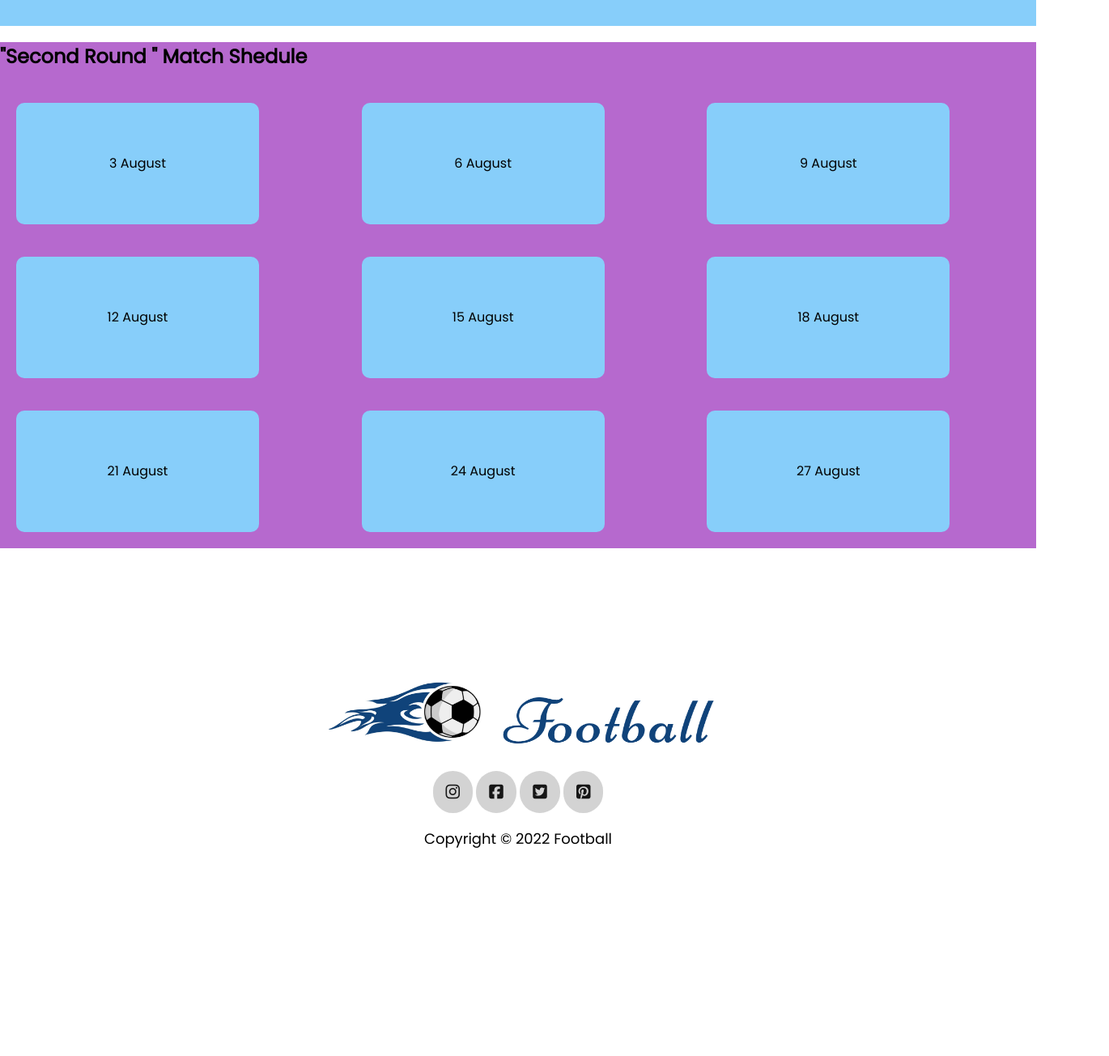
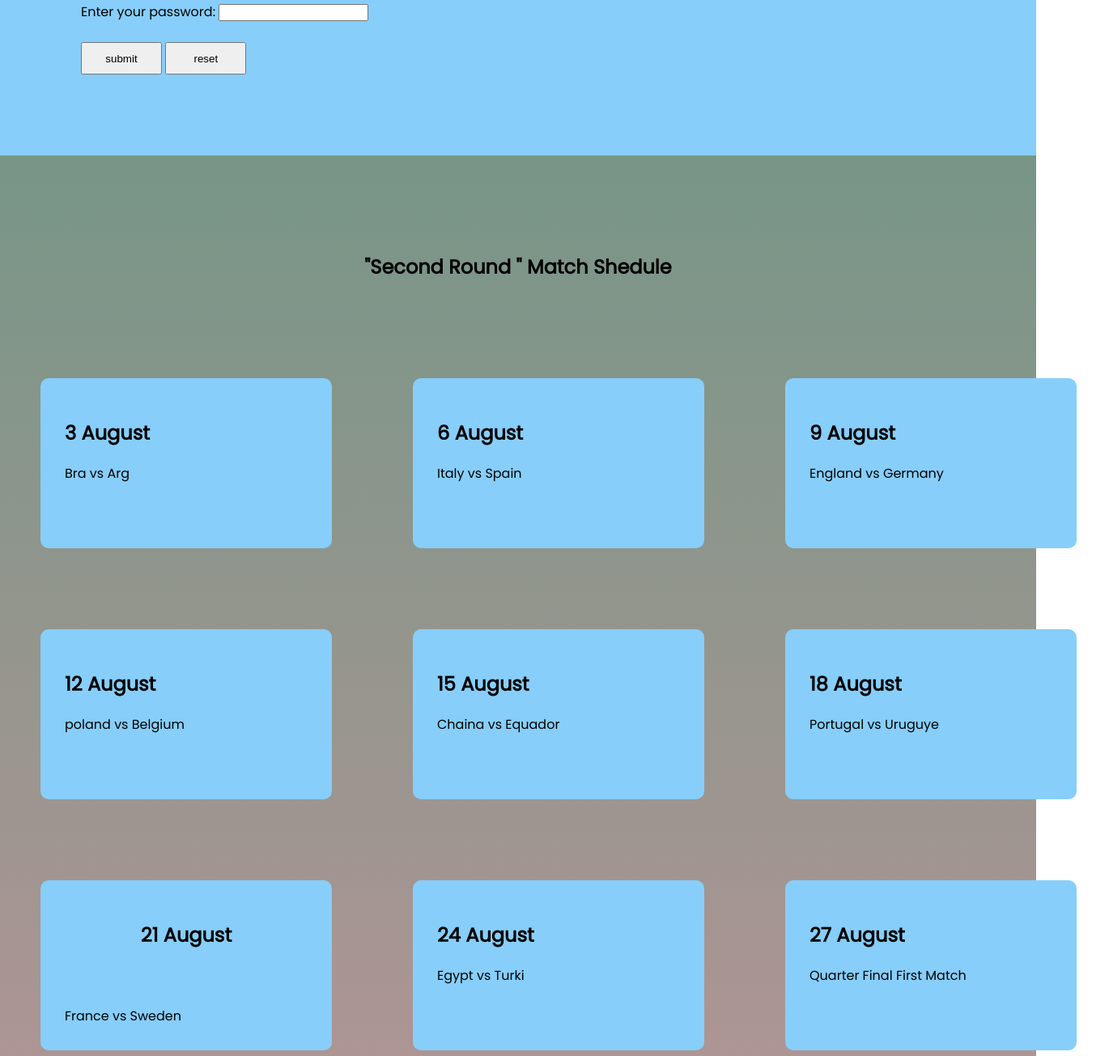
Before and after one commit to jhsayem021/sa-football-repo, a plain HTML site: page index.html in a window 1280 px wide. Shown: the part 3116-4420 px from the top of the page at 81% size, 1370 px wide, since content can reach past the window. Before the commit the page ends 4246 px from the top, so only its background shows below. Drawn offline with Linux system fonts and the light colour scheme.

Commit message:
final added

```diff
--- a/index.html
+++ b/index.html
@@ -117,7 +117,7 @@
         <section class="vote">
             <div class="vote-player-heading">
                 <img src="images/Logo2.png" alt="">
-                <h1>Who gets the Golden boot</h1>
+                <h1>Who gets the Golden Ball !!</h1>
             </div>
             <div class="vote-player">
 
@@ -161,8 +161,10 @@
                     <label for="email">Enter your Email: <input type="email" name="email" id="email"></label><br><br>
                     <label for="password">Enter your password: <input type="password" name="password"
                             id="password"></label><br><br>
-                    <button type="submit">submit</button>
-                    <button type="reset">reset</button>
+                    <div class="btn">
+                        <button type="submit">submit</button>
+                        <button type="reset">reset</button>
+                    </div>
                 </form>
 
             </div>
@@ -174,33 +176,42 @@
             <h1> "Second Round " Match Shedule</h1>
             <div class="calander">
                 <div class="date">
-                    <p>3 August</p>
+                    <h2>3 August</h2>
+                    <p>Bra vs Arg</p>
 
                 </div>
                 <div class="date">
-                    <p>6 August</p>
+                    <h2>6 August</h2>
+                    <p>Italy vs Spain</p>
 
                 </div>
                 <div class="date">
-                    <p>9 August</p>
+                    <h2>9 August</h2>
+                    <p>England vs Germany</p>
                 </div>
                 <div class="date">
-                    <p>12 August</p>
+                    <h2>12 August</h2>
+                    <p>poland vs Belgium</p>
                 </div>
                 <div class="date">
-                    <p>15 August</p>
+                    <h2>15 August</h2>
+                    <p>Chaina vs Equador </p>
                 </div>
                 <div class="date">
-                    <p>18 August</p>
+                    <h2>18 August</h2>
+                    <p>Portugal vs Uruguye</p>
                 </div>
                 <div class="date">
-                    <p>21 August</p>
+                    <h1>21 August</h1>
+                    <p>France vs Sweden</p>
                 </div>
                 <div class="date">
-                    <p>24 August</p>
+                    <h2>24 August</h2>
+                    <p>Egypt vs Turki</p>
                 </div>
                 <div class="date">
-                    <p>27 August</p>
+                    <h2>27 August</h2>
+                    <p>Quarter Final First Match</p>
                 </div>
             </div>
         </Section>
--- a/styles.css
+++ b/styles.css
@@ -49,8 +49,9 @@
  .players{
      display: grid;
      grid-template-columns: repeat(3,1fr);
+     grid-gap:30px;
 
-     margin: 70px 220px 0px 220px;
+     margin: 70px 220px 100px 220px;
 
 
  }
@@ -75,6 +76,7 @@
      justify-content: center;
      align-items: center;
  }
+
  .vote-player{
 
      padding:50px 0px 50px 0px ;
@@ -104,9 +106,16 @@ form button{
 /* Match Shedule */
 
 .match-shedule{
-    background-color: rgb(182, 105, 206);
+    padding-top: 100px ;
+    padding-bottom: 100px;
+    background-image: linear-gradient(rgb(119, 150, 135),rgb(180, 149, 149));
 }
+.match-shedule h1{
+    display: flex;
+    justify-content: center;
+    padding-bottom: 50px;
 
+}
 .calander{
     display: grid;
     grid-template-columns: repeat(3,1fr);
@@ -115,11 +124,10 @@ form button{
     height: 150px;
     width: 300px;
     background-color: lightskyblue;
-    display: flex;
-    justify-content: center;
-    align-items: center;
-    margin: 20px;
+    padding: 30px;
+    margin: 50px;
     border-radius: 10px;
+
 }
 
  /* footer style  */
@@ -171,12 +179,36 @@ form button{
      /* Player Media-quary */
 
      .players{
-
          display: grid;
          grid-template-columns: repeat(1,1fr);
          justify-content: center;
          align-items: center;
      }
+     /* vote media quary */
+    .player-select {
+         width:100%;
+         display: grid;
+         grid-template-columns: repeat(1,1fr);
+         justify-content: center;
+         align-items: center;
+     }
+     fieldset {
+         width: 100%;
+     }
+     .btn{
+         display: flex;
+         justify-content: space-between;
+     }
+
+     /* Match-shedule */
+     .calander{
+        width:100%;
+        display: grid;
+        grid-template-columns: repeat(1,1fr);
+        justify-content: center;
+        align-items: center;
+    }
+
 
      /* Footer media-quary  */
 
```
